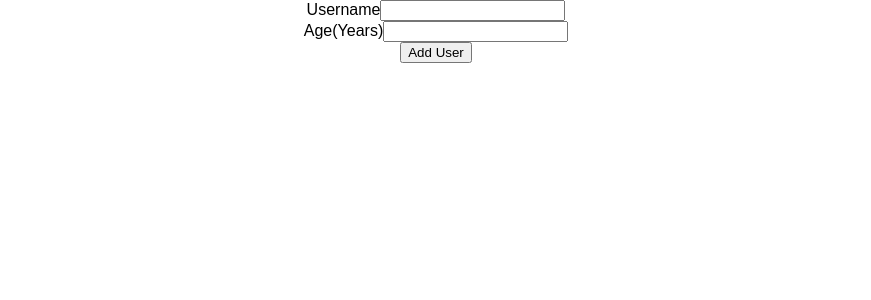
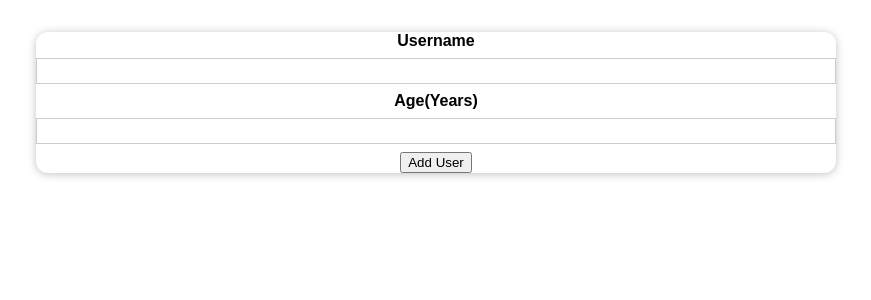
Before and after one commit to TriantafyllosFamprikatzis/user-lists-app, a React (Create React App) app: page / in a window 1280 px wide. Shown: the top 300 px of the page, without its empty margins (204-1075 px from the left). Built offline with nearby package versions, Linux system fonts and the light colour scheme.

Commit message:
Implement card component

```diff
--- a/src/App.js
+++ b/src/App.js
@@ -1,5 +1,5 @@
 import React, { useState } from 'react';
-import UserInput from './components/UserInput';
+import UserInput from './components/UserInput/UserInput';
 
 import './App.css';
 
--- /dev/null
+++ b/src/components/UI/Card.css
@@ -0,0 +1,4 @@
+.card {
+  border-radius: 12px;
+  box-shadow: 0 1px 8px rgba(0, 0, 0, 0.25);
+}
--- /dev/null
+++ b/src/components/UI/Card.js
@@ -0,0 +1,13 @@
+import React from 'react';
+
+import './Card.css';
+
+const Card = (props) => {
+  const classes = "card " + props.className;
+
+  return (
+    <div className={classes}>{props.children}</div>
+  );
+};
+
+export default Card;
--- /dev/null
+++ b/src/components/UserInput/UserInput.css
@@ -0,0 +1,39 @@
+.form-wrapper {
+  margin: 2rem auto;
+  width: 50rem;
+  max-width: 95%;
+}
+
+.form-control {
+  margin: 0.5rem 0;
+}
+
+.form-control label {
+  font-weight: bold;
+  display: block;
+  margin-bottom: 0.5rem;
+}
+
+.form-control input {
+  display: block;
+  width: 100%;
+  border: 1px solid #ccc;
+  font: inherit;
+  line-height: 1.5rem;
+  padding: 0 0.25rem;
+}
+
+.form-control input:focus {
+  outline: none;
+  background: #fad0ec;
+  border-color: #8b005d;
+}
+
+.form-control.invalid input {
+  border-color: red;
+  background-color: #ffd7d7;
+}
+
+.form-control.invalid label {
+  color: red;
+}
--- a/src/components/UserInput.js
+++ b/src/components/UserInput/UserInput.js
@@ -1,5 +1,6 @@
 import React, { useState } from 'react';
 
+import Card from '../UI/Card';
 import './UserInput.css';
 
 const UserInput = (props) => {
@@ -28,9 +29,8 @@ const UserInput = (props) => {
     setEnteredAgeValue('');
   };
 
-
-
   return (
+    <Card className="form-wrapper">
       <form onSubmit={formSubmitHandler}>
         <div className="form-control">
           <label>Username</label>
@@ -44,6 +44,7 @@ const UserInput = (props) => {
           <button type="submit">Add User</button>
         </div>
       </form>
+    </Card>
   );
 };
 
```
Also changed, not shown: src/components/UserInput.css (deleted). Lines whose indentation alone changed are shown as unchanged.
